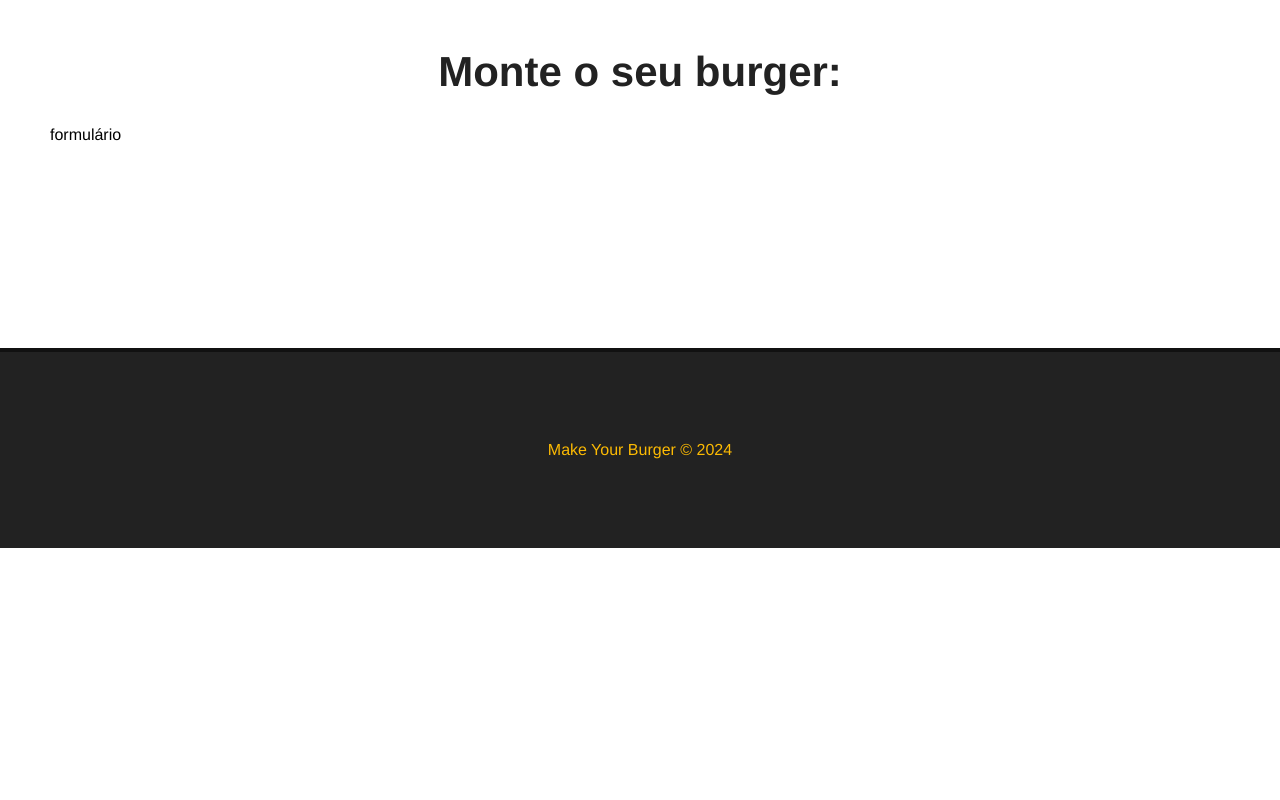
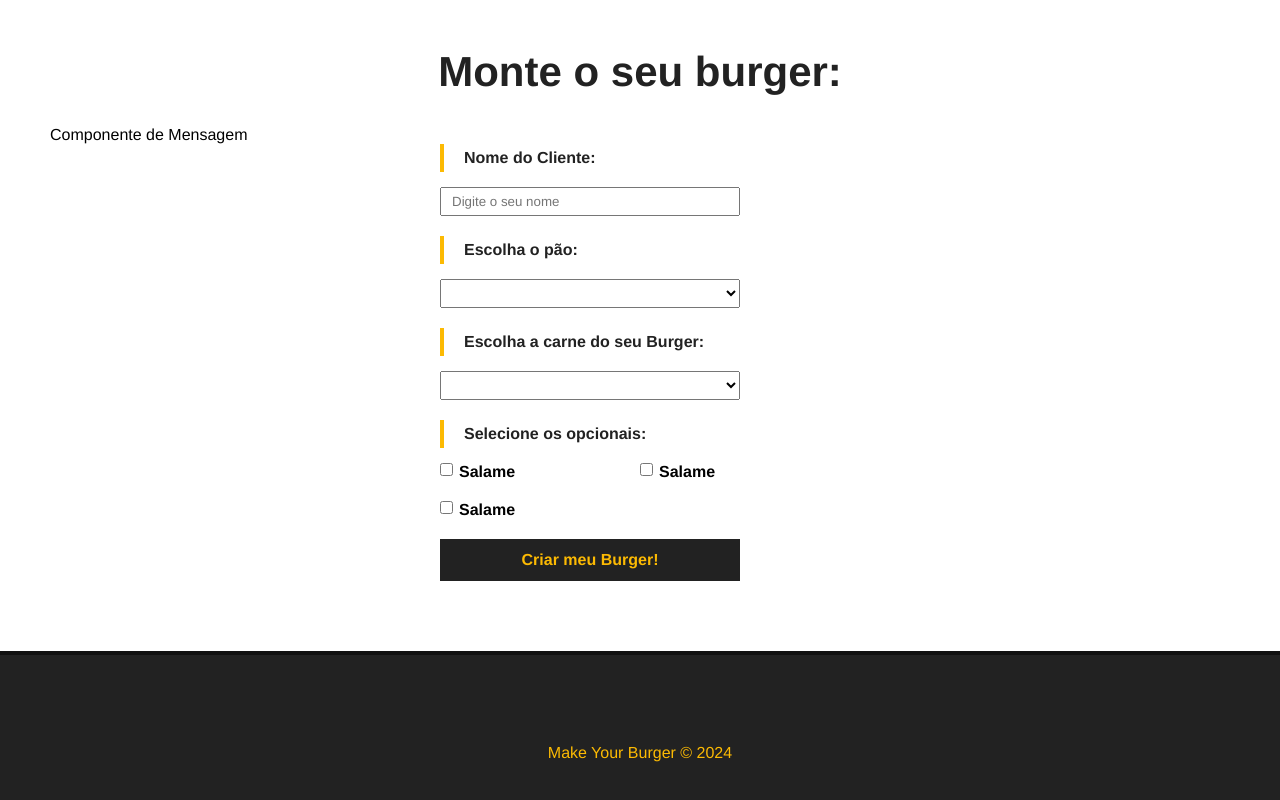
Before and after one commit to Masthw/Vue.js, a Vue app: page / in a window 1280 px wide. Shown: the part 580-1380 px from the top of the page. Before the commit the page ends 1128 px from the top, so only its background shows below. Built offline with nearby package versions, Linux system fonts and the light colour scheme.

Commit message:
feat: create burger form component

```diff
--- /dev/null
+++ b/src/components/BurgerForm.vue
@@ -0,0 +1,140 @@
+<template>
+  <div>
+    <p>Componente de Mensagem</p>
+    <div>
+      <form id="burger-form">
+        <div class="input-container">
+          <label for="nome">Nome do Cliente:</label>
+          <input
+            type="text"
+            id="nome"
+            name="nome"
+            v-model="nome"
+            placeholder="Digite o seu nome"
+          />
+        </div>
+        <div class="input-container">
+          <label for="pao">Escolha o pão:</label>
+          <select name="pao" id="pao" v-model="pao">
+            <option value="">Selecione o seu pão</option>
+            <option value="integral">Integral</option>
+          </select>
+        </div>
+        <div class="input-container">
+          <label for="carne">Escolha a carne do seu Burger:</label>
+          <select name="carne" id="carne" v-model="carne">
+            <option value="">Selecione o tipo de carne</option>
+            <option value="maminha">Maminha</option>
+          </select>
+        </div>
+        <div id="opcionais-container" class="input-container">
+          <label id="opcionais-title" for="opcionais"
+            >Selecione os opcionais:</label
+          >
+          <div class="checkbox-container">
+            <input
+              type="checkbox"
+              name="opcionais"
+              v-model="opcionais"
+              value="salame"
+            />
+            <span>Salame</span>
+          </div>
+          <div class="checkbox-container">
+            <input
+              type="checkbox"
+              name="opcionais"
+              v-model="opcionais"
+              value="salame"
+            />
+            <span>Salame</span>
+          </div>
+          <div class="checkbox-container">
+            <input
+              type="checkbox"
+              name="opcionais"
+              v-model="opcionais"
+              value="salame"
+            />
+            <span>Salame</span>
+          </div>
+          <div class="input-container">
+            <input type="submit" class="submit-btn" value="Criar meu Burger!" />
+          </div>
+        </div>
+      </form>
+    </div>
+  </div>
+</template>
+
+<script>
+export default {
+  name: "BurgerForm",
+};
+</script>
+
+<style scoped>
+#burger-form {
+  max-width: 400px;
+  margin: 0 auto;
+}
+
+.input-container {
+  display: flex;
+  flex-direction: column;
+  margin-bottom: 20px;
+}
+
+label {
+  font-weight: bold;
+  margin-bottom: 15px;
+  color: #222;
+  padding: 5px 20px;
+  border-left: 4px solid #fcba03;
+}
+
+input,
+select {
+  padding: 5px 10px;
+  width: 300px;
+}
+#opcionais-container {
+  flex-direction: row;
+  flex-wrap: wrap;
+}
+
+#opcionais-title {
+  width: 100%;
+}
+.checkbox-container {
+  display: flex;
+  align-items: flex-start;
+  width: 50%;
+  margin-bottom: 20px;
+}
+
+.checkbox-container span,
+.checkbox-container input {
+    width: auto;
+}
+.checkbox-container span {
+    margin-left: 6px;
+    font-weight: bold;
+}
+.submit-btn {
+    background-color: #222;
+    color: #fcba03;
+    font-weight: bold;
+    border: 2px solid #222;
+    padding: 10px;
+    font-size: 16px;
+    margin: 0 auto;
+    cursor: pointer;
+    transition: .5s;
+}
+
+.submit-btn:hover {
+    background-color: transparent;
+    color: #222;
+}
+</style>
--- a/src/views/HomeView.vue
+++ b/src/views/HomeView.vue
@@ -2,17 +2,20 @@
   <Banner />
   <div class="main-container">
     <h1>Monte o seu burger:</h1>
-    <p>formulário</p>
+    <BurgerForm />
   </div>
 </template>
 
 <script>
 import Banner from '../components/Banner.vue';
+import BurgerForm from '../components/BurgerForm.vue';
+
 
 export default {
   name: "Home",
   components: {
     Banner,
+    BurgerForm
 }
 }
 </script>
```
